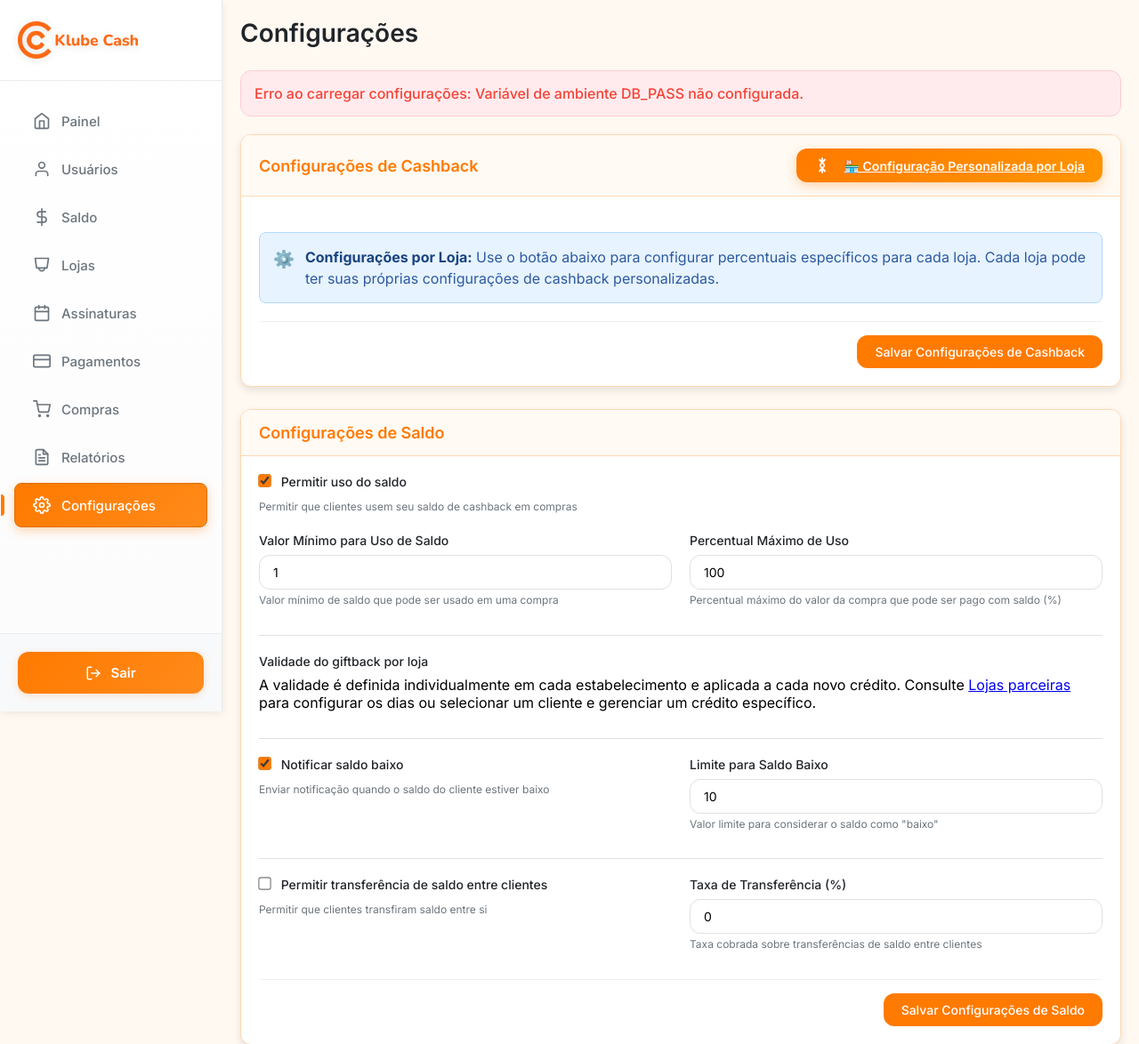
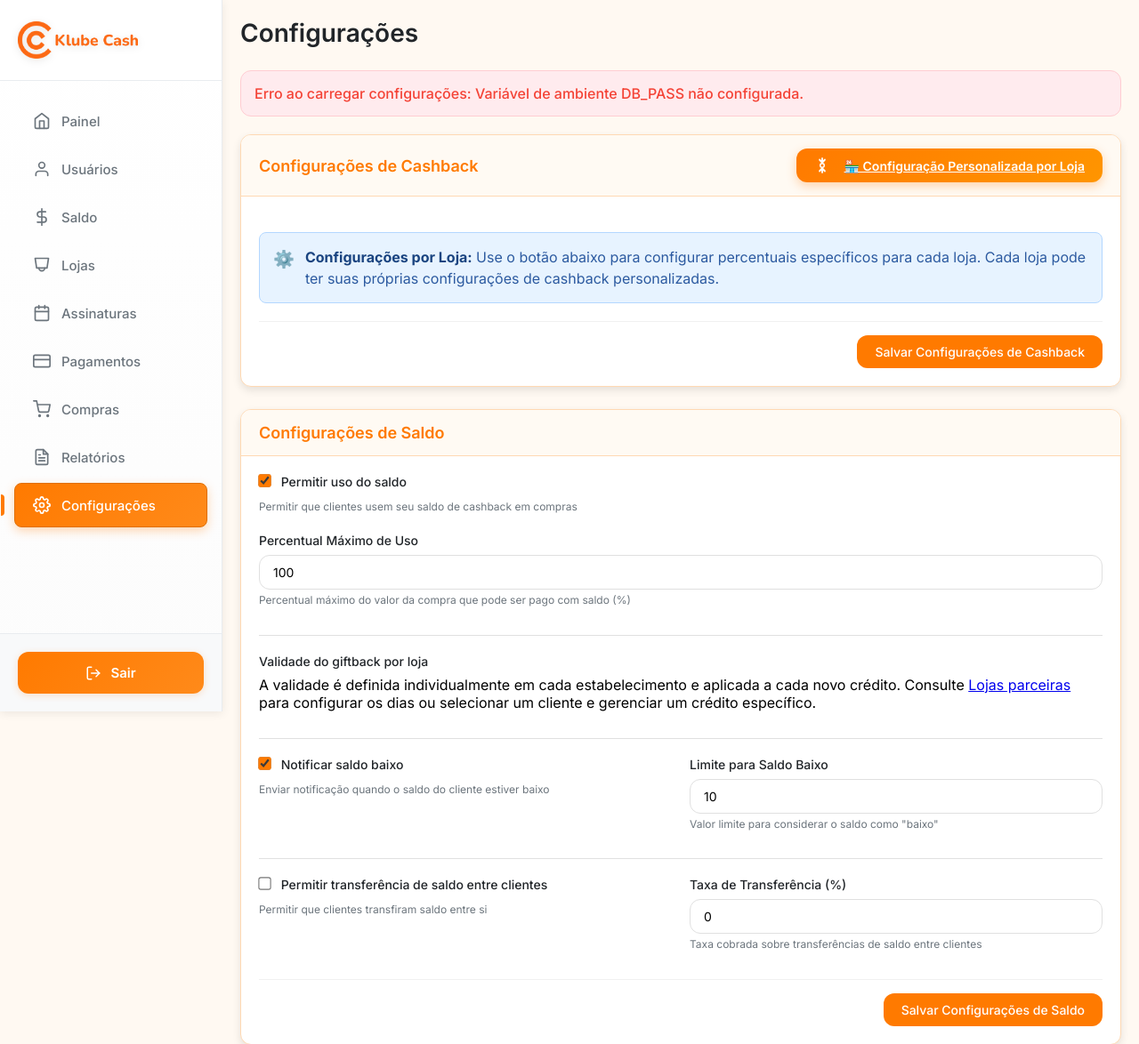
Before and after one commit to klubecash/klubecash1, a PHP site: page /views/admin/settings.php in a window 1280 px wide. Shown: the top 1174 px of the page at 89% size. Run offline with PHP 8.4, Linux system fonts and the light colour scheme; the visitor is signed in with stand-in values (Sample User, id 1); some libraries are stand-ins or nearby versions.

Commit message:
feat: saldo do KlubeCash pode ser usado em qualquer valor (sem uso minimo)
Remove a regra de uso minimo do saldo na venda da loja e o campo nas telas de configuracoes. Continuam valendo o saldo disponivel, o valor da venda e o percentual maximo.

Co-Authored-By: Claude Sonnet 5.5 <noreply@anthropic.com>

```diff
--- a/controllers/AdminController.php
+++ b/controllers/AdminController.php
@@ -187,7 +187,7 @@ final class AdminController
 
     public static function updateSettings(array $data): array
     {
-        return self::run(fn () => self::mutations()->updateSettings(['customerPercentage' => $data['porcentagem_cliente'] ?? 5, 'balanceEnabled' => true, 'minimumUseCents' => 100, 'maximumPurchasePercentage' => 100, 'lowBalanceNotification' => true, 'lowBalanceThresholdCents' => 1000, 'newTransactionEmail' => true, 'approvedPaymentEmail' => true, 'availableBalanceEmail' => true, 'lowBalanceEmail' => true, 'expiredBalanceEmail' => true]));
+        return self::run(fn () => self::mutations()->updateSettings(['customerPercentage' => $data['porcentagem_cliente'] ?? 5, 'balanceEnabled' => true, 'minimumUseCents' => 0, 'maximumPurchasePercentage' => 100, 'lowBalanceNotification' => true, 'lowBalanceThresholdCents' => 1000, 'newTransactionEmail' => true, 'approvedPaymentEmail' => true, 'availableBalanceEmail' => true, 'lowBalanceEmail' => true, 'expiredBalanceEmail' => true]));
     }
 
     public static function getAvailableStores(): array
--- a/services/admin/AdminMutationService.php
+++ b/services/admin/AdminMutationService.php
@@ -456,7 +456,7 @@ final class AdminMutationService
     public function updateSettings(array $input): array
     {
         $customer = (float) ($input['customerPercentage'] ?? 5);
-        $minimum = AdminMoney::decimal(max(0, (int) ($input['minimumUseCents'] ?? 100)));
+        $minimum = AdminMoney::decimal(0); // uso mínimo do saldo removido: qualquer valor pode ser usado
         $maximum = (float) ($input['maximumPurchasePercentage'] ?? 100);
         if ($customer < 0 || $customer > 100 || $maximum < 0 || $maximum > 100) { throw new AdminApiException('Percentuais inválidos.', 422); }
         $before = ['cashback' => $this->db->query('SELECT * FROM configuracoes_cashback ORDER BY id DESC LIMIT 1')->fetch(PDO::FETCH_ASSOC), 'balance' => $this->db->query('SELECT * FROM configuracoes_saldo ORDER BY id DESC LIMIT 1')->fetch(PDO::FETCH_ASSOC)];
--- a/services/admin/AdminReadService.php
+++ b/services/admin/AdminReadService.php
@@ -489,7 +489,7 @@ final class AdminReadService
             ],
             'balance' => [
                 'enabled' => (bool) ($balance['permitir_uso_saldo'] ?? true),
-                'minimumUseCents' => AdminMoney::cents($balance['valor_minimo_uso'] ?? 1),
+                'minimumUseCents' => 0,
                 'maximumPurchasePercentage' => (float) ($balance['percentual_maximo_uso'] ?? 100),
                 'lowBalanceNotification' => (bool) ($balance['notificar_saldo_baixo'] ?? true),
                 'lowBalanceThresholdCents' => AdminMoney::cents($balance['limite_saldo_baixo'] ?? 10),
--- a/views/admin/settings.php
+++ b/views/admin/settings.php
@@ -133,7 +133,7 @@ if ($_SERVER['REQUEST_METHOD'] === 'POST') {
                 $stmt = $db->prepare($updateQuery);
                 $stmt->execute([
                     ':permitir_uso_saldo' => isset($_POST['permitir_uso_saldo']) ? 1 : 0,
-                    ':valor_minimo_uso' => floatval($_POST['valor_minimo_uso']),
+                    ':valor_minimo_uso' => 0, // uso mínimo do saldo removido (qualquer valor pode ser usado)
                     ':percentual_maximo_uso' => floatval($_POST['percentual_maximo_uso']),
                     ':notificar_saldo_baixo' => isset($_POST['notificar_saldo_baixo']) ? 1 : 0,
                     ':limite_saldo_baixo' => floatval($_POST['limite_saldo_baixo']),
@@ -351,12 +351,6 @@ try {
                         </div>
 
                         <div class="form-row">
-                            <div class="form-group">
-                                <label class="form-label" for="valorMinimoUso">Valor Mínimo para Uso de Saldo</label>
-                                <input type="number" step="0.01" min="0" class="form-control" id="valorMinimoUso" name="valor_minimo_uso" value="<?php echo $balanceSettings['valor_minimo_uso']; ?>">
-                                <small class="form-text">Valor mínimo de saldo que pode ser usado em uma compra</small>
-                            </div>
-
                             <div class="form-group">
                                 <label class="form-label" for="percentualMaximoUso">Percentual Máximo de Uso</label>
                                 <input type="number" step="0.01" min="0" max="100" class="form-control" id="percentualMaximoUso" name="percentual_maximo_uso" value="<?php echo $balanceSettings['percentual_maximo_uso']; ?>">
```
Also changed, not shown: KlubeCashNew/components/admin/AdminPages.tsx (+0 -9 lines), services/store/StoreTransactionService.php (+2 -7 lines).
